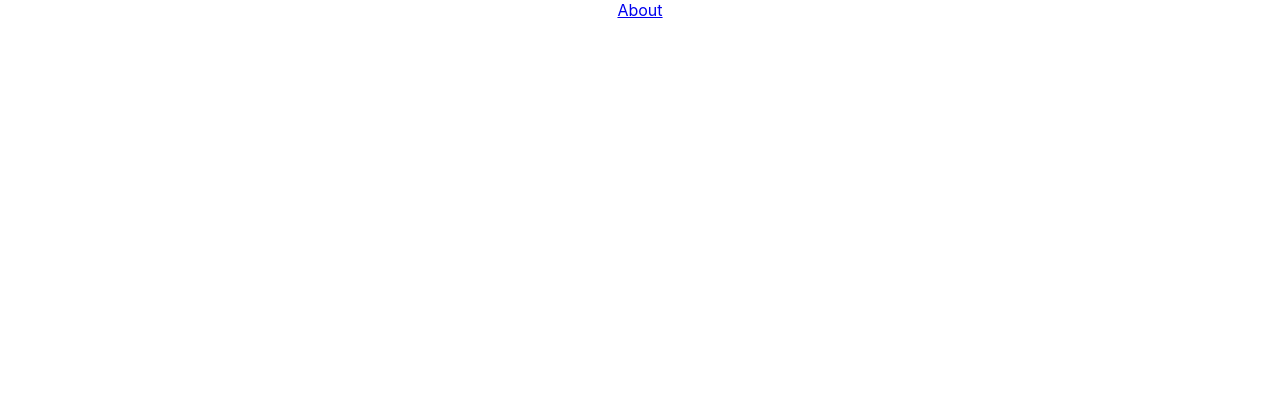
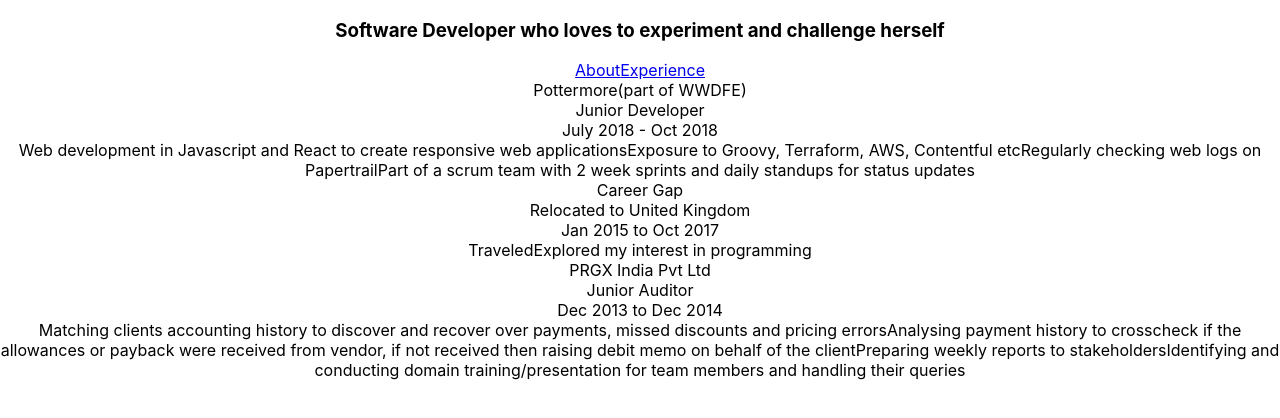
Before and after one commit to reenz/my-website, a React (Create React App) app: page /experience in a window 1280 px wide. Shown: the top 418 px of the page. Built offline with nearby package versions, Linux system fonts and the light colour scheme.

Commit message:
adds experience component

```diff
--- a/src/App.js
+++ b/src/App.js
@@ -1,17 +1,21 @@
 import React, { Component } from 'react';
 import './App.css';
 import { Route, Link, BrowserRouter as Router} from 'react-router-dom';
-import About from './Components/About/About.js';
+import About from './Components/About/About';
+import Experience from './Components/Experience/Experience';
 import data from './data.js';
 
 class App extends Component {
   render() {
     return (
       <div className="App">
+      <h3>Software Developer who loves to experiment and challenge herself</h3>
         <Router>
           <div>
             <Link to='/'>About</Link>
+            <Link to='/experience'>Experience</Link>
             <Route exact path='/' component={ ()=> <About about={data.about}/>} />
+            <Route exact path='/experience' component={ () => <Experience experience={data.experience}/>}/>
           </div>
         </Router>
       </div>
--- /dev/null
+++ b/src/Components/Experience/Experience.js
@@ -0,0 +1,19 @@
+import React from 'react';
+
+const Experience = (props) => {
+return(
+  <div>
+    {props.experience.map((exp) => (
+      <div key={exp.CompanyName}>
+      <div>{exp.CompanyName}</div>
+      <div>{exp.title}</div>
+      <div>{exp.duration}</div>
+      <div>{exp.description}</div>
+
+      </div>
+    ))}
+  </div>
+)
+};
+
+export default Experience;
```
Also changed, not shown: 1 other file (tests, documents, lock files or other folders).
